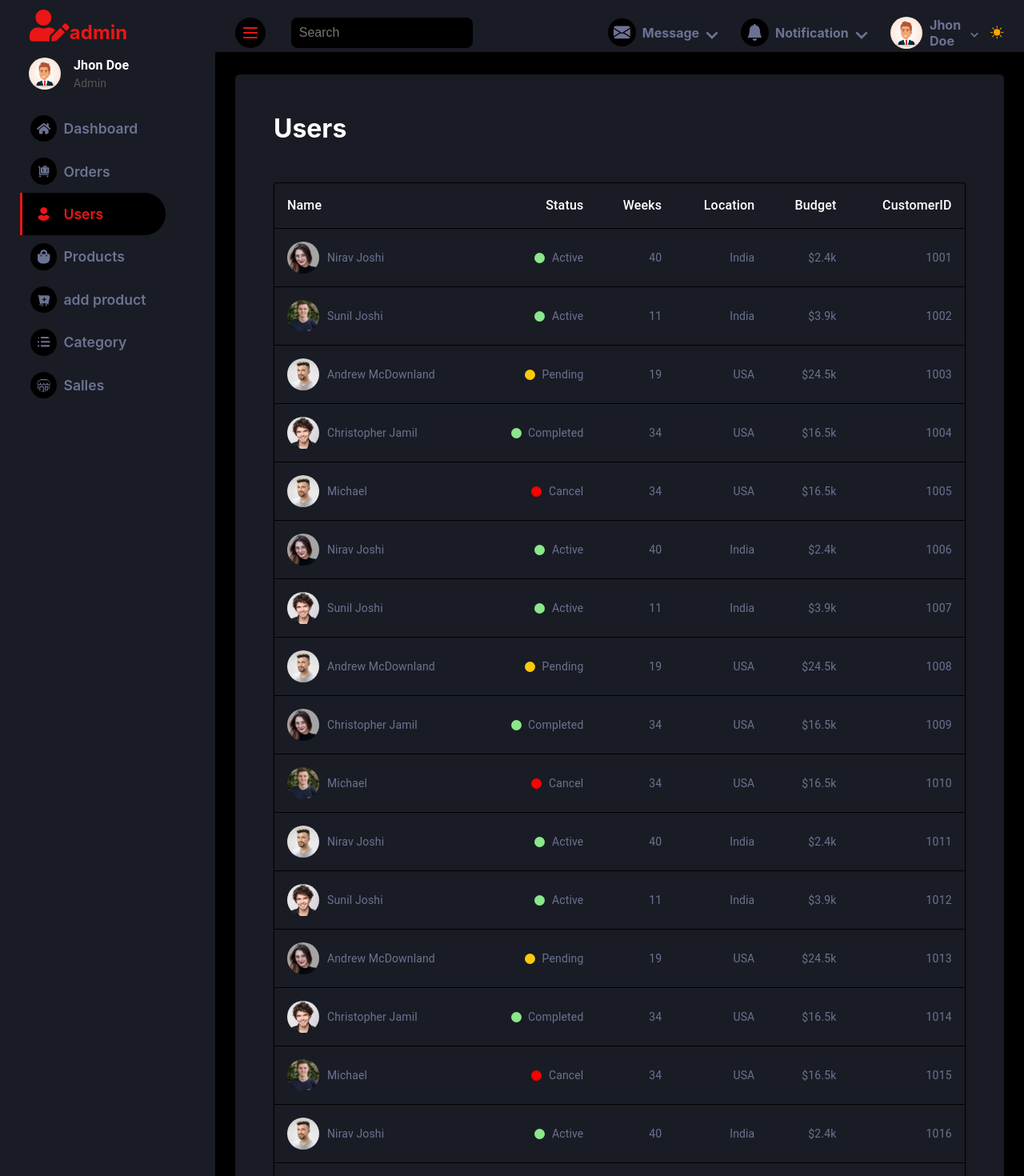
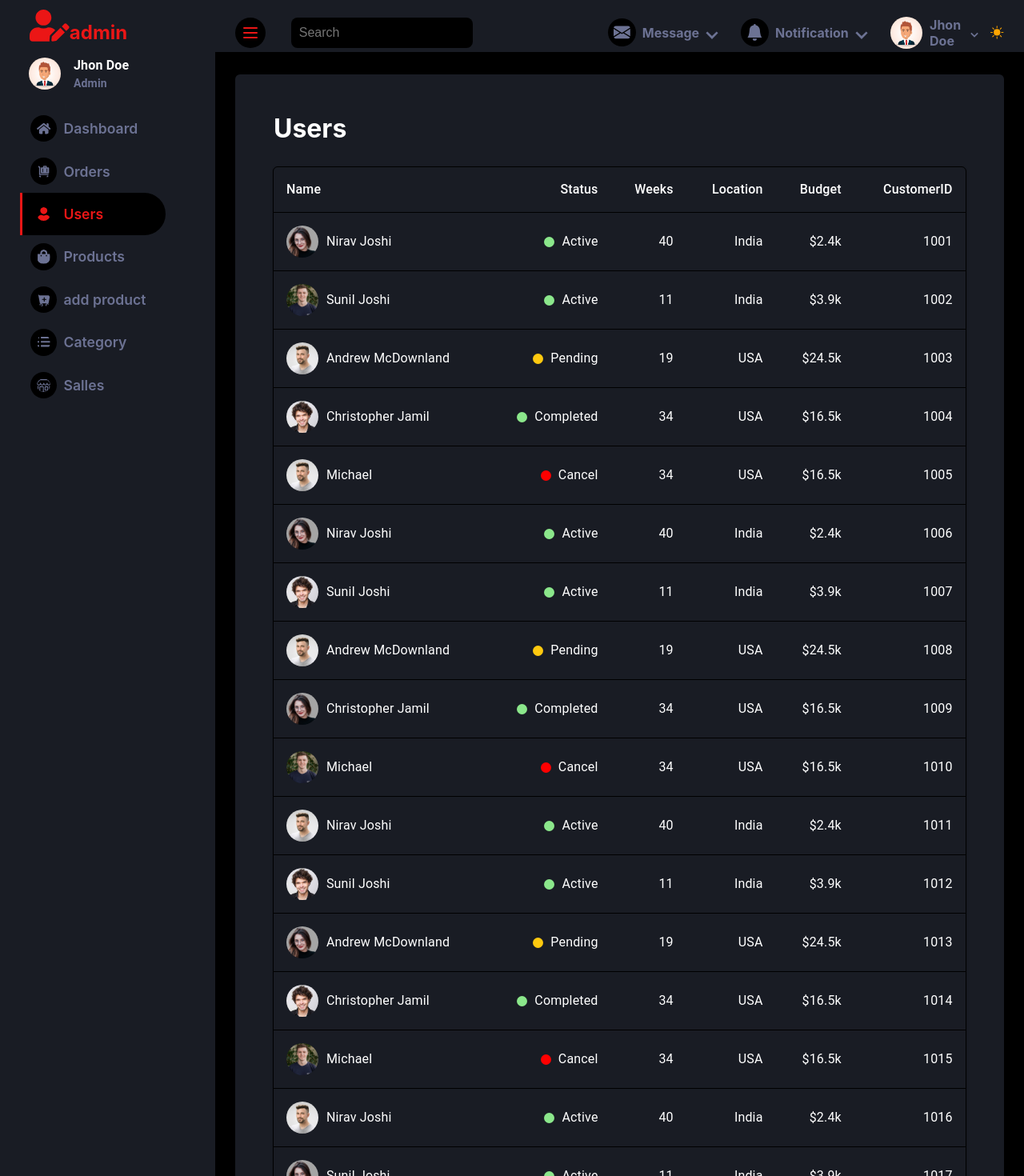
Before and after one commit to ay19b/Dashboard, a React (Create React App) app: page /users in a window 1280 px wide. Shown: the top 1470 px of the page at 80% size. Built offline with nearby package versions, Linux system fonts and the light colour scheme.

Commit message:
error styles

```diff
--- a/package.json
+++ b/package.json
@@ -7,6 +7,7 @@
     "@emotion/styled": "^11.10.4",
     "@mui/icons-material": "^5.10.9",
     "@mui/material": "^5.10.10",
+    "@mui/styles": "^5.10.10",
     "@mui/x-data-grid": "^5.17.8",
     "@testing-library/jest-dom": "^5.16.5",
     "@testing-library/react": "^13.4.0",
--- a/src/App.css
+++ b/src/App.css
@@ -53,101 +53,62 @@
 }
 
 
-.app .css-10hburv-MuiTypography-root{
-  color:black;
+.app.dark .MuiDataGrid-columnHeadersInner{
+	color:white;
 }
-.app.dark .css-10hburv-MuiTypography-root{
-  color:white;
+
+
+.app.dark .MuiDataGrid-root{
+	border: 1px solid !important;
 }
-.css-hhvo2v-MuiListItem-root{
-  margin-bottom: -8%;
+.app .MuiDataGrid-root{
+	border: 1px solid var(--text) !important;
 }
-.css-10hburv-MuiTypography-root{
-  color: white;
-  font-weight: 600 !important;
+
+.app.dark .MuiDataGrid-columnHeaders{
+	border-bottom: 1px solid rgb(0, 0, 0)!important ;
 }
-.css-1phucj-MuiTypography-root{
-  color: #555 !important;
+.app .MuiDataGrid-columnHeaders{
+	border-bottom: 1px solid var(--text)!important ;
 }
-.app .css-yrdy0g-MuiDataGrid-columnHeaderRow{
-  color: black;
+
+.app.dark .MuiDataGrid-cell {
+  border-bottom: 1px solid rgb(32, 30, 30) !important;
 }
-.app.dark .css-yrdy0g-MuiDataGrid-columnHeaderRow{
-  color: white;
+.app .MuiDataGrid-cell {
+  border-bottom: 0.7px solid var(--text) !important;
 }
-.css-1e2bxag-MuiDataGrid-root .MuiDataGrid-row{
-  color:var(--text);
-}
-.css-1jbbcbn-MuiDataGrid-columnHeaderTitle{
-  font-size:1.1rem;
-}
-.css-1e2bxag-MuiDataGrid-root .MuiDataGrid-iconSeparator{
-  display: none;
-}
-.app .css-s1v7zr-MuiDataGrid-virtualScrollerRenderZone{
-  border: 1px solid rgb(202, 190, 190) !important;
-}
-.app.dark .css-s1v7zr-MuiDataGrid-virtualScrollerRenderZone{
-  border: 1px solid black !important;
-}
-.css-1e2bxag-MuiDataGrid-root{
-  width: 93%;
-  margin: auto;
-  height: 71% !important;
-}
-.app .css-1e2bxag-MuiDataGrid-root{
-  border: 1px solid rgb(202, 190, 190) !important;
-}
-.app.dark .css-1e2bxag-MuiDataGrid-root{
-  border: 1px solid black !important;
-}
-.app .css-1e2bxag-MuiDataGrid-root .MuiDataGrid-cell{
-  border-bottom: 0.7px solid rgb(202, 190, 190) !important;
-}
-.app.dark .css-1e2bxag-MuiDataGrid-root .MuiDataGrid-cell{
-  border-bottom: 0.7px solid rgb(0, 0, 0) !important;
-}
-.css-17jjc08-MuiDataGrid-footerContainer{
-  display: none !important;
+
+.MuiDataGrid-columnSeparator--sideRight{
+	color: transparent !important;
 }
 
 
 
 
-.app .css-11xur9t-MuiPaper-root-MuiTableContainer-root{
-  background-color:var(--bgcolor2) !important;
-  border: 1px solid #ccc;
+.app .MuiTypography-root{
+  color:black;
 }
-.app.dark .css-11xur9t-MuiPaper-root-MuiTableContainer-root{
-  background-color:var(--bgcolor) !important;
-  border: 1px solid rgb(0, 0, 0);
+.app.dark .MuiTypography-root{
+  color:white;
 }
-.app .css-1ygcj2i-MuiTableCell-root,
-.app .css-1azl6jz-MuiTableCell-root{
-  color:rgb(0, 0, 0) !important;
-  border-bottom: 1px solid #ccc !important;
-  font-size: 1rem !important;
+.MuiTypography-body2{
+	color:var(--text)!important;
 }
-.app.dark .css-1ygcj2i-MuiTableCell-root,
-.app.dark .css-1azl6jz-MuiTableCell-root{
-  color:white !important;
-  border-bottom: 1px solid rgb(0, 0, 0) !important;
-  font-size: 1rem !important;
+.MuiListItem-root{
+  margin-bottom: -8%;
 }
-.app .css-1ex1afd-MuiTableCell-root,
-.app .css-177gid-MuiTableCell-root{
-  color:var(--text) !important;
-  border-bottom: 1px solid #ccc !important;
+.MuiTypography-root{
+  color: white;
+  font-weight: 600 !important;
 }
-.app.dark .css-1ex1afd-MuiTableCell-root,
-.app.dark .css-177gid-MuiTableCell-root{
-  color:var(--text) !important;
-  border-bottom: 1px solid rgb(0, 0, 0) !important;
-}
-.css-11xur9t-MuiPaper-root-MuiTableContainer-root{
-  width:auto !important;
-}
+
+
+
+
+
+
 
 .recharts-surface{
 	   width: 95%;
-    }
+}
--- a/src/App.js
+++ b/src/App.js
@@ -7,6 +7,9 @@ import Orders from './page/order/order';
 import { useContext } from "react";
 import { DarkModeContext } from "./context/darkModeContext";
 import Loading from "./component/loading/loading";
+import { theme } from './theme';
+import { ThemeProvider } from '@mui/material/styles';
+
 function App() {
   const { darkMode } = useContext(DarkModeContext);
   const [isLoading, setIsLoading] = useState(undefined);
@@ -24,6 +27,7 @@ function App() {
      {!isLoading ?(
 	   <Loading />
 	 ):(
+    <ThemeProvider theme={theme}>
 	    <div className={darkMode ? "app" : "app dark"}>
       <BrowserRouter>
         <Routes>
@@ -39,6 +43,7 @@ function App() {
         </Routes>
       </BrowserRouter>
     </div>
+    </ThemeProvider>
 	 )
 	 }
 	 </>
--- a/src/component/order/order.css
+++ b/src/component/order/order.css
@@ -1,16 +1,28 @@
-.users{
-    margin: 28px auto auto auto;
-    width: 95%;
-    border-radius: 6px;
-    display: flex;
-    justify-content: space-evenly;
-    flex-direction: column;
-}
+
 .app .users{
     background-color: var(--bgcolor2);
 }
 .app.dark .users{
     background-color: var(--bgcolor);
+}
+
+.MuiPaper-root{
+    margin: 28px auto auto auto!important;
+    width: 90%!important;
+    border-radius: 6px!important;
+    display: flex!important;
+    justify-content: space-evenly!important;
+    flex-direction: column!important;
+	background-color: var(--bgcolor)!important;
+}
+
+.app .MuiPaper-root{
+    background-color: var(--bgcolor2)!important;
+	border:1px solid #ccc !important;
+}
+.app.dark .MuiPaper-root{
+    background-color: var(--bgcolor)!important;
+	border:1px solid black !important;
 }
 .title{
     width: 90%;
@@ -45,3 +57,22 @@
     display: inline-table;
     margin-right: 8%
 }
+
+
+
+.app .MuiTableCell-root,
+.app .MuiTableCell-root{
+  color:rgb(0, 0, 0) !important;
+  border-bottom: 1px solid #ccc !important;
+  font-size: 1rem !important;
+}
+.app.dark .MuiTableCell-root,
+.app.dark .MuiTableCell-root{
+  color:white !important;
+  border-bottom: 1px solid rgb(0, 0, 0) !important;
+  font-size: 1rem !important;
+}
+
+.MuiPaper-root tr {
+	 color:rgb(0, 0, 0) !important;
+}
--- a/src/component/order/order.js
+++ b/src/component/order/order.js
@@ -15,7 +15,7 @@ export default function Order() {
   return (
   <div className='users'>
     <h3 className='title'>Orders</h3>
-    <TableContainer component={Paper} className='userList'>
+    <TableContainer component={Paper}>
       <Table sx={{ minWidth: 650 }} aria-label="simple table">
         <TableHead>
           <TableRow>
--- a/src/component/sidebar/sidebar.css
+++ b/src/component/sidebar/sidebar.css
@@ -5,11 +5,11 @@
   }
   .sidebar.open {
     margin-left: 0;
-	transition: 0.5s;
+	transition: width 0.5s;
   }
   .sidebar.close {
     margin-left: -280px;
-	transition: 0.5s;
+	transition: width 0.5s;
   }
   .app.dark .sidebar{
     background-color: var(--bgcolor);
@@ -23,10 +23,8 @@
     position: fixed;
     height: 100%;
     width: 15rem;
+	transition:0.5s;
   }
-
-
-
   .logo{
     color: var(--red);
     display: flex;
--- a/src/component/sidebar/sidebar.js
+++ b/src/component/sidebar/sidebar.js
@@ -47,10 +47,9 @@ export default function Sidebar() {
           secondary={
             <>
               <Typography
-                sx={{ display: 'inline' }}
+                sx={{ display: 'inline',color:'var(--text)' }}
                 component="span"
                 variant="body2"
-                color="text.primary"
               >
                 Admin
               </Typography>
--- /dev/null
+++ b/src/component/table/style.js
@@ -0,0 +1,28 @@
+import { makeStyles} from '@mui/styles'
+
+
+
+const useStyles = makeStyles((theme) => ({
+
+    root: {
+        width: '93%',
+        margin: 'auto',
+        height: '71% !important',
+		borderBottom: '0.7px solid rgb(202, 190, 190) !important',
+        "& .MuiDataGrid-footerContainer": {
+           display: 'none !important',
+        },
+        "& .MuiDataGrid-row": {
+            color: `var(--text)`
+        },
+		"& .MuiDataGrid-row": {
+            color: `var(--text)`
+        },
+		"& .MuiDataGrid-columnHeaderTitle": {
+            fontSize:'1.1rem',
+        },
+    },
+
+}));
+
+export default useStyles
--- a/src/component/table/table.js
+++ b/src/component/table/table.js
@@ -1,6 +1,7 @@
 import * as React from 'react';
 import { DataGrid } from '@mui/x-data-grid';
 import './table.css'
+import useStyles from './style'
 import Button from '@mui/material/Button';
 import { DarkModeContext } from "../../context/darkModeContext";
 import {MenuContext} from '../../context/menuContext'
@@ -20,6 +21,7 @@ const rows = [
 ];
 
 export default function DataTable() {
+  const classes = useStyles();
 	const { menu } = useContext(MenuContext);
 	const matches = useMediaQuery('(max-width:600px)');
 
@@ -56,6 +58,7 @@ export default function DataTable() {
         <h4 className='headBtn'>Show All</h4>
       </div>
       <DataGrid
+        className={classes.root}
         rows={rows}
         columns={columns}
         pageSize={5}
--- a/src/component/user/user.css
+++ b/src/component/user/user.css
@@ -1,5 +1,5 @@
 .users{
-    background-color: var(--bgcolor);
+    background-color: var(--bgcolor2);
     margin: 28px auto auto auto;
     width: 95%;
     border-radius: 6px;
--- a/src/component/user/user.js
+++ b/src/component/user/user.js
@@ -10,13 +10,15 @@ import './user.css'
 import Data from './data'
 import Avatar from '@mui/material/Avatar';
 import admin from '../../images/admin.webp'
+import { makeStyles} from '@mui/styles'
 
 
 export default function User() {
+
   return (
   <div className='users'>
     <h3 className='title'>Users</h3>
-    <TableContainer component={Paper} className='userList'>
+    <TableContainer component={Paper} className='users'>
       <Table sx={{ minWidth: 650 }} aria-label="simple table">
         <TableHead>
           <TableRow>
--- /dev/null
+++ b/src/theme.js
@@ -0,0 +1,31 @@
+import { createTheme } from '@mui/material/styles';
+import { red } from '@mui/material/colors';
+
+// Create a theme instance.
+export const theme = createTheme({
+palette: {
+   primary: {
+      main: '#556cd6',
+   },
+   secondary: {
+     main: '#19857b',
+   },
+   error: {
+   main: red.A400,
+   },
+  },
+  overrides:{
+    MuiDataGrid:{
+        root:{
+            width: '93%',
+            margin: 'auto',
+            height: '71% !important',
+        },
+    },
+    notchedOutline:{
+        borderColor: 'rgba(238, 194, 194, 0.23)!important',
+        color: 'aliceblue',
+    },
+  },
+
+});
```
Also changed, not shown: 1 other file (tests, documents, lock files or other folders).
